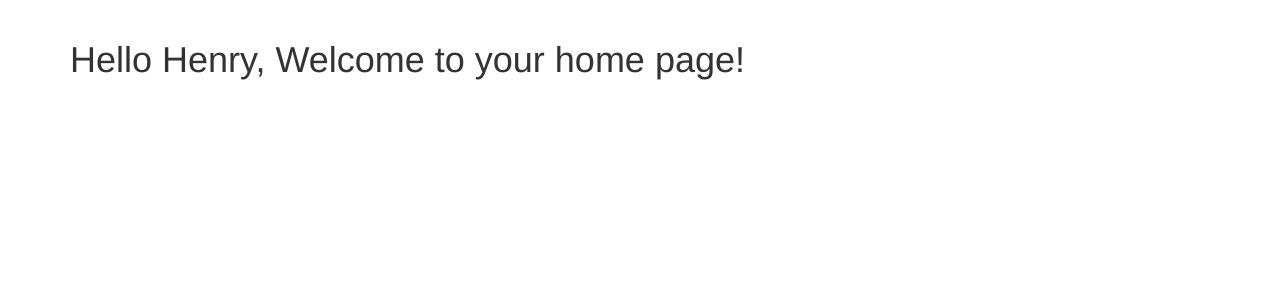
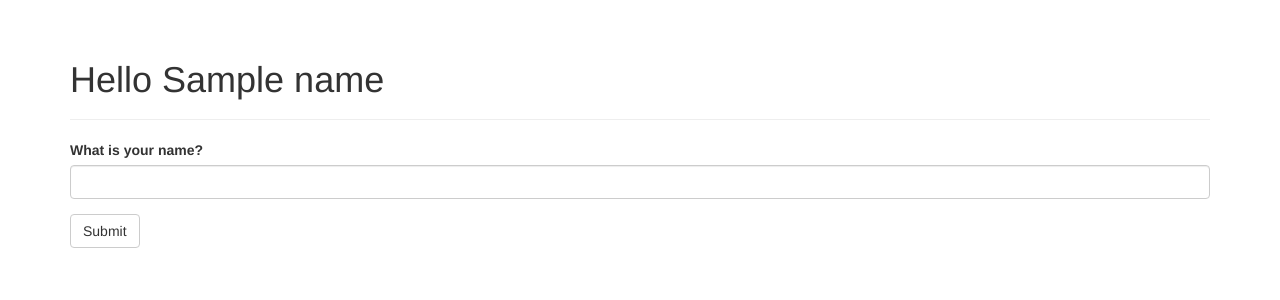
Before and after one commit to luscombe10/data_analysis, a Flask app: template templates/user.html in a window 1280 px wide. Shown: the part 52-352 px from the top of the page. Run offline with Flask 2, Linux system fonts and the light colour scheme; the template is opened without the code that fills it: values that come from a table or form of the project are taken from there, most other values are stand-ins (such as "Sample title", 1, 10 or a date in 2020); some libraries are stand-ins or nearby versions.

Commit message:
added form to user page

```diff
--- a/app.py
+++ b/app.py
@@ -1,8 +1,11 @@
 from flask import Flask, request, render_template
 from flask_bootstrap import Bootstrap
-
+from flask_wtf import Form
+from wtforms import StringField, SubmitField
+from wtforms.validators import Required
 
 app = Flask(__name__)
+app.config['SECRET_KEY'] = "super_secret    "
 bootstrap = Bootstrap(app)
 
 @app.route("/")
@@ -16,9 +19,14 @@ def test():
     return "<h1>Hello World</h1>"
 
 
-@app.route("/user")
+@app.route("/user", methods=["GET", "POST"])
 def user():
-    return render_template("user.html", name="Henry")
+    name = None
+    form = NameForm()
+    if form.validate_on_submit():
+        name = form.name.data
+        form.name.data = ""
+    return render_template("user.html", form=form, name=name)
 
 
 @app.errorhandler(404)
@@ -26,5 +34,10 @@ def page_not_found(e):
     return render_template("404.html")
 
 
+class NameForm(Form):
+    name = StringField("What is your name?", validators=[Required()])
+    submit = SubmitField("Submit")
+
+
 if __name__ == "__main__":
     app.run(debug=True)
--- a/templates/user.html
+++ b/templates/user.html
@@ -1,5 +1,9 @@
 {% extends "base.html" %}
+{% import "bootstrap/wtf.html" as wtf %}
 {% block main_title %}Account{% endblock %}
 {% block page_content %}
-        <h1>Hello Henry, Welcome to your home page!</h1>
+        <div class="page-header">
+                <h1>Hello {% if name %}{{ name }}{% else %}Stranger{% endif %}</h1>
+        </div>
+        {{ wtf.quick_form(form)}}
 {% endblock %}
```
Also changed, not shown: 1 other file.
